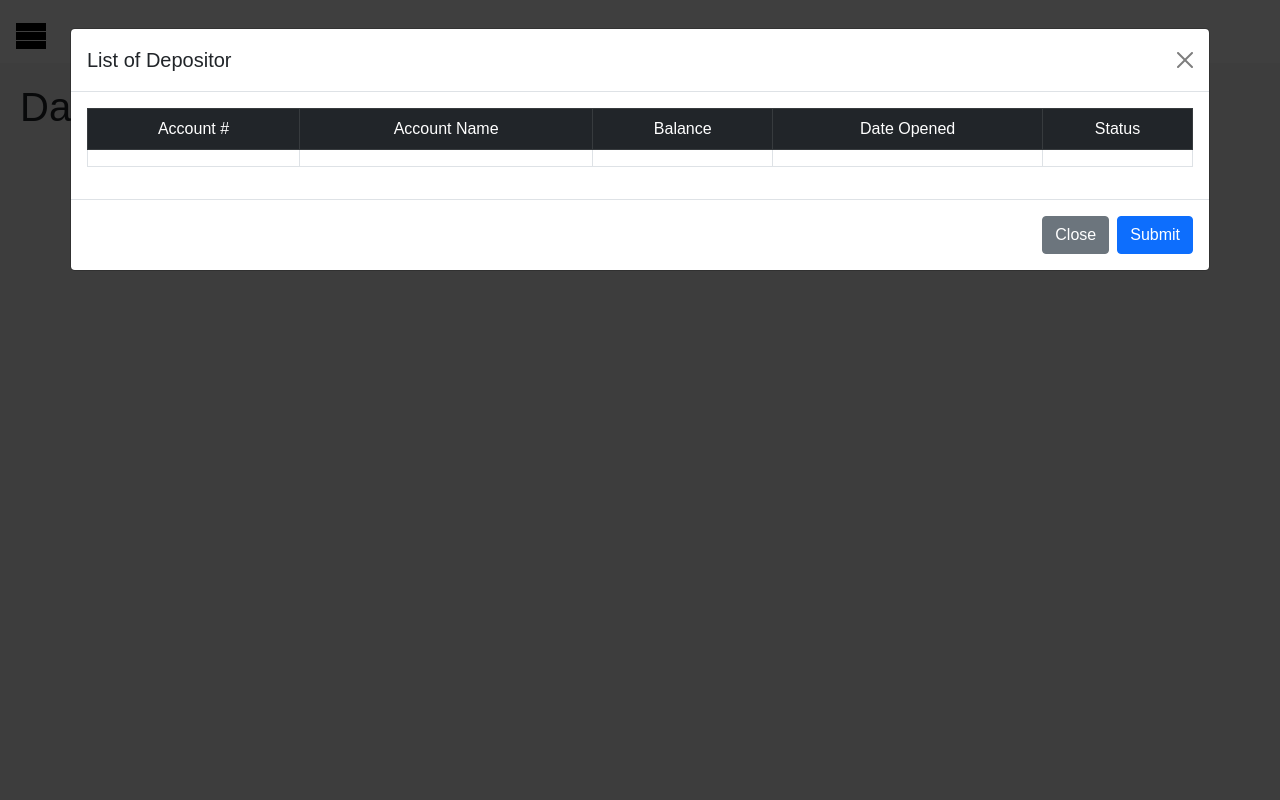
After one commit to joeygracesabusido/financing, a FastAPI app: template templates/deposit/depositFrame.html in a window 1280 px wide, after a click on "Depositor's List". The commit adds this page. Run offline with FastAPI, Linux system fonts and the light colour scheme; the template is opened without the code that fills it, so the values that code supplies are empty; parts of the project's set-up code (start-up, migrations or seed data) failed here and were passed over.

Commit message:
06.01.2023 6:22 PM

```diff
--- a/routes/forms.py
+++ b/routes/forms.py
@@ -76,38 +76,16 @@ def authenticate_user(username, password):
     else :
         False
 
-# @form_htlm.post('/login/')
-# async def login(response:Response, request:Request, response_model=None):
 
-#     form =  await request.form()
-#     username = form.get('username')
-#     password = form.get('password')
-
-
-
-#     user = authenticate_user(username,password)
-#     msg = []
-#     if not user:
-#         msg.append('User/Password did not match')
-#         return templates.TemplateResponse("login/login.html", {"request":request,"msg":msg})
-
-#         # raise HTTPException(status_code=400, detail="Incorrect username or password")
-
-
-#     access_token_expires = timedelta(minutes=ACCESS_TOKEN_EXPIRE_MINUTES)
-#     access_token = create_access_token(
-#         data={"sub": username},
-#         expires_delta=access_token_expires,
-#     )
-
-
-
-#     data = {"sub": username}
-#     jwt_token = jwt.encode(data,SECRET_KEY,algorithm=ALGORITHM)
-
-#     response.set_cookie(key="access_token", value=f'Bearer {jwt_token}',httponly=True)
-#     return response
 
 @form_htlm.get("/login/", response_class=HTMLResponse)
 async def api_login(request: Request):
     return templates.TemplateResponse("login/login.html", {"request": request})
+
+@form_htlm.get("/dashboard/", response_class=HTMLResponse)
+async def api_login(request: Request):
+    return templates.TemplateResponse("login/dashboard.html", {"request": request})
+
+@form_htlm.get("/deposit/", response_class=HTMLResponse)
+async def api_login(request: Request):
+    return templates.TemplateResponse("deposit/depositFrame.html", {"request": request})
--- /dev/null
+++ b/static/deposit.js
@@ -0,0 +1,5 @@
+var underlineButton = document.querySelector('#depositorsList');
+underlineButton.addEventListener("click", function(event) {
+  event.preventDefault();
+  // Add your button functionality here
+});
--- /dev/null
+++ b/templates/deposit/depositFrame.html
@@ -0,0 +1,100 @@
+{% extends 'login/dashboard.html' %}
+
+{% block content %}
+<body>
+
+
+    <div class="container">
+        <div class="container mt-3">
+            <!-- <a href="#" id="depositorsList"
+            data-toggle="modal" data-target="#staticBackdrop"
+            >Depositors List</a> -->
+
+            <a id="depositorsList" data-bs-toggle="modal" data-bs-target="#staticBackdrop" style="color: blue;text-decoration: underline;" >
+                Depositor's List
+            </a>
+
+        </div>
+
+
+
+
+         <!-- Modal for printing Voucher -->
+
+         <!-- Button trigger modal -->
+
+
+            <!-- Modal -->
+            <div class="modal fade" id="staticBackdrop" data-bs-backdrop="static" data-bs-keyboard="false" tabindex="-1" aria-labelledby="staticBackdropLabel" aria-hidden="true">
+                <div class="modal-dialog modal-xl">
+                <div class="modal-content">
+                    <div class="modal-header">
+                    <h5 class="modal-title" id="staticBackdropLabel">List of Depositor</h5>
+                    <button type="button" class="btn-close" data-bs-dismiss="modal" aria-label="Close"></button>
+                    </div>
+                    <div class="modal-body">
+                        <table id="myTable" class="table table-bordered"  style="text-align: center;">
+                            <thead class="table-dark">
+
+                                    <td>Account #</td>
+                                    <td>Account Name</td>
+                                    <td>Balance</td>
+                                    <td>Date Opened</td>
+                                    <td>Status</td>
+
+
+                                </tr>
+                            </thead>
+                            <tbody id="table_body">
+
+
+                                    <tr>
+
+                                        <td></td>
+                                        <td></td>
+                                        <td></td>
+                                        <td></td>
+                                        <td></td>
+
+                                    </tr>
+
+
+                            </tbody>
+
+
+
+                            </table>
+
+
+                    </div>
+                    <div class="modal-footer">
+                    <button type="button" class="btn btn-secondary" data-bs-dismiss="modal">Close</button>
+                    <button type="button" class="btn btn-primary">Submit</button>
+                    </div>
+                </div>
+                </div>
+            </div>
+
+
+
+    <script type="text/javascript">
+        var underlineButton = document.querySelector('#depositorsList');
+        underlineButton.addEventListener("click", function(event) {
+        event.preventDefault();
+        $('#test').modal('show'); // Open the modal
+        // Add your button functionality here
+
+
+        $('#test').on('hidden.bs.modal', function (e) {
+                // Clear input fields or perform any necessary actions when modal is closed
+                document.getElementById('referenceNum').value = '';
+            });
+        });
+
+    </script>
+
+    <!-- <script src="/static/deposit.js"></script> -->
+
+</body>
+
+{% endblock %}
--- a/templates/login/dashboard.html
+++ b/templates/login/dashboard.html
@@ -4,22 +4,165 @@
     <meta charset="UTF-8">
     <meta http-equiv="X-UA-Compatible" content="IE=edge">
     <meta name="viewport" content="width=device-width, initial-scale=1.0">
+    <link href="https://cdn.jsdelivr.net/npm/bootstrap@5.0.2/dist/css/bootstrap.min.css" rel="stylesheet" integrity="sha384-EVSTQN3/azprG1Anm3QDgpJLIm9Nao0Yz1ztcQTwFspd3yD65VohhpuuCOmLASjC" crossorigin="anonymous">
     <title>DashBoard</title>
 </head>
+<style>
+    body{
+        font-family: "Arial", Serif;
+        background-color: #f4f4f4;
+    }
+    .navbar{
+        background-color: #FFFFFF;
+        overflow: hidden;
+        height: 63px;
+    }
+    .navbar a{
+        float: left;
+        display: block;
+        color: #f2f2f2;
+        text-align: center;
+        padding: 14px 16px;
+        text-decoration: none;
+        font-size: 17px;
+    }
+    .navbar ul{
+        padding:8px 0 0 0;
+        list-style: none;
+    }
+    .navbar a:hover{
+        background-color: #ddd;
+        color: #000;
+    }
+    .side-nav{
+        height: 100%;
+        width: 0;
+        position: fixed;
+        z-index: 1;
+        left: 0;
+        top: 0;
+        background-color: #111;
+        opacity: 0.9;
+        overflow-x: hidden;
+        padding-top: 60px;
+        transition: 0.5s;
+    }
+    .side-nav a{
+        padding: 10px 10px 10px 30px;
+        text-decoration: none;
+        font-size: 22px;
+        color:#ccc;
+        display: block;
+        transition: 0.3s;
+    }
+    .side-nav a:hover{
+        color:yellow;
+
+    }
+    .side-nav ul{
+        color:yellow;
+        background-color: #111;
+
+    }
+    .side-nav .btn-close{
+        position:absolute;
+        top: 0;
+        right: 22px;
+        font-size: 36px;
+        margin-left: 50px;
+    }
+    #main{
+        transition: 0.5s;
+        padding: 20px;
+        overflow: hidden;
+        width: 100%;
+    }
+
+</style>
 <body>
     <nav class="navbar">
         <span class="open-slide">
-            <a href="#">
+            <a href="#" onclick="openSlideMenu()">
                 <svg width="30" height="30">
-                    <path d="M0,5 30,5" stroke="#000"
-                        stoke-width="5"/>
+                    <path d="M0,5 30,5" stroke="#000" stroke-width="8"/>
+                    <path d="M0,14 30,14" stroke="#000" stroke-width="8"/>
+                    <path d="M0,23 30,23" stroke="#000" stroke-width="8"/>
 
                 </svg>
 
             </a>
 
         </span>
+
+        <!-- <ul class="navbar-nav">
+            <li><a href="#">Accounting</a></li>
+            <li><a href="#">Financing</a></li>
+            <li><a href="#">Payroll</a></li>
+            <li><a href="#">Inventory</a></li>
+            <li><a href="#">User</a></li>
+
+        </ul> -->
     </nav>
+    <div id="side-menu" class="side-nav">
+        <a href="#" class="btn-close" onclick="closeSideMune()">&times;</a>
+        <a href="#">Accounting</a>
+        <li class="dropdown">
+            <a href="#" class="dropdown-toggle">Financing</a>
+            <ul class="dropdown-menu">
+              <li><a href="/deposit/">Deposit</a></li>
+              <li><a href="#">Loans</a></li>
+              <li><a href="#">Accounts</a></li>
+            </ul>
+        </li>
+        <a href="#">Payroll</a>
+        <a href="#">Inventory</a>
+        <a href="#">User</a>
+
+    </div>
+    <div id="main">
+        <h1>DashBoard</h1>
+    </div>
+
+    <script>
+        function openSlideMenu(){
+            document.getElementById('side-menu').style.width = '300px';
+            document.getElementById('main').style.marginLeft = '250px';
+
+        }
+
+        function closeSideMune(){
+            document.getElementById('side-menu').style.width = '0';
+            document.getElementById('main').style.marginLeft = '0';
+            window.location.assign("/dashboard/")
+
+        }
+    </script>
+
+
+    <!-- Option 1: Bootstrap Bundle with Popper -->
+    <script src="https://cdn.jsdelivr.net/npm/bootstrap@5.0.2/dist/js/bootstrap.bundle.min.js" integrity="sha384-MrcW6ZMFYlzcLA8Nl+NtUVF0sA7MsXsP1UyJoMp4YLEuNSfAP+JcXn/tWtIaxVXM" crossorigin="anonymous"></script>
+
+    <!-- Option 2: Separate Popper and Bootstrap JS -->
+
+   <script src="https://cdn.jsdelivr.net/npm/@popperjs/core@2.9.2/dist/umd/popper.min.js" integrity="sha384-IQsoLXl5PILFhosVNubq5LC7Qb9DXgDA9i+tQ8Zj3iwWAwPtgFTxbJ8NT4GN1R8p" crossorigin="anonymous"></script>
+    <script src="https://cdn.jsdelivr.net/npm/bootstrap@5.0.2/dist/js/bootstrap.min.js" integrity="sha384-cVKIPhGWiC2Al4u+LWgxfKTRIcfu0JTxR+EQDz/bgldoEyl4H0zUF0QKbrJ0EcQF" crossorigin="anonymous"></script>
+
+    <script src="https://code.jquery.com/jquery-3.6.0.min.js"></script>
+    <script>
+    $(document).ready(function() {
+        $('.dropdown-toggle').click(function() {
+        $(this).next('.dropdown-menu').slideToggle(200);
+        });
+    });
+    </script>
+
 
 </body>
+
+
 </html>
+
+
+{% block content %}
+
+{% endblock %}
--- a/templates/login/login.html
+++ b/templates/login/login.html
@@ -5,7 +5,7 @@
     <meta http-equiv="X-UA-Compatible" content="IE=edge">
     <meta name="viewport" content="width=device-width, initial-scale=1.0">
     <link href="https://cdn.jsdelivr.net/npm/bootstrap@5.0.2/dist/css/bootstrap.min.css" rel="stylesheet" integrity="sha384-EVSTQN3/azprG1Anm3QDgpJLIm9Nao0Yz1ztcQTwFspd3yD65VohhpuuCOmLASjC" crossorigin="anonymous">
-    <title>Document</title>
+    <title>Login</title>
 </head>
 <style>
         #loginform {
```
Also changed, not shown: routes/admin.py (+12 -1 lines), static/login.js (+20 -4 lines), views/views.py (+10 -5 lines).
